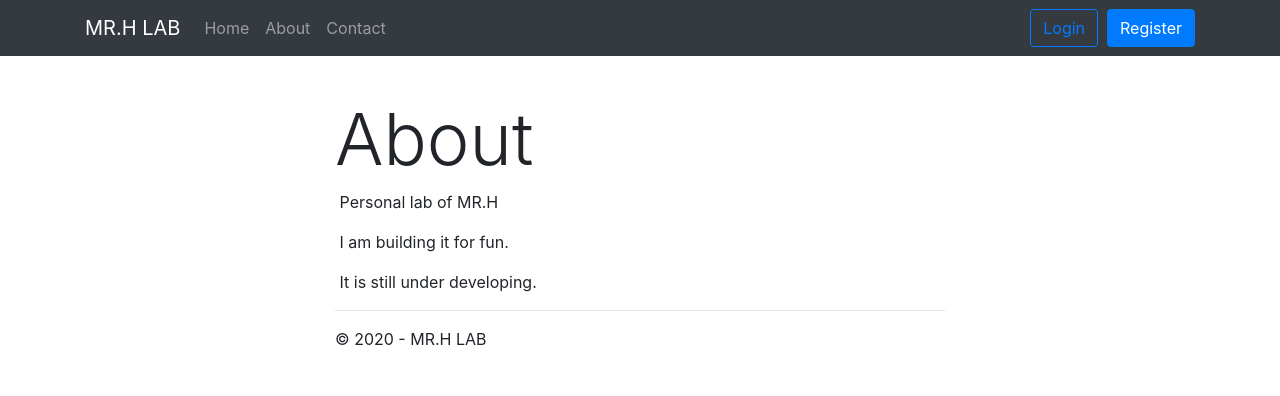
After one commit to MRHuangwk/mrhlab, a Flask app: page /about in a window 1280 px wide. The commit adds this page. Shown: the top 396 px of the page. Run offline with Flask 2, Linux system fonts and the light colour scheme; data comes from the database, SQL or seed files in the repository; some libraries are stand-ins or nearby versions.

Commit message:
add contact and about

```diff
--- a/mrhlab/blueprints/lab.py
+++ b/mrhlab/blueprints/lab.py
@@ -11,3 +11,11 @@ bp = Blueprint('lab', __name__)
 def index():
     applications = Application.query.order_by(Application.id).all()
     return render_template('lab/index.html', applications=applications)
+
+@bp.route('/about')
+def about():
+    return render_template('lab/about.html')
+
+@bp.route('/contact')
+def contact():
+    return render_template('lab/contact.html')
--- a/mrhlab/templates/base.html
+++ b/mrhlab/templates/base.html
@@ -1,18 +1,20 @@
 <!doctype html>
+<html lang="en">
 <head>
     <meta charset="utf-8"/>
     <meta name="viewport" content="width=device-width, initial-scale=1.0">
     <title>{% block title %}{% endblock %} - {{ admin.lab_title|default('MR.H LAB')}}</title>
-    <!-- Bootstrap CSS -->
-    <link rel="stylesheet" href="{{ url_for('static', filename='css/bootstrap.min.css') }}" type="text/css">
-    <script src="{{ url_for('static', filename='js/jquery.min.js') }}"></script>
-    <script src="{{ url_for('static', filename='js/popper.min.js') }}"></script>
-    <script src="{{ url_for('static', filename='js/bootstrap.min.js') }}"></script>
     <link rel="icon" href="{{ url_for('static', filename='favicon.ico') }}" type="image/x-icon">
+    {% block styles %}
+    <link rel="stylesheet" href="{{ url_for('static', filename='css/bootstrap.min.css') }}">
+    <link rel="stylesheet" href="{{ url_for('static', filename='open-iconic/font/css/open-iconic-bootstrap.css') }}">
+    <link rel="stylesheet" href="{{ url_for('static', filename='css/style.css') }}">
+    {% endblock styles %}
 </head>
 
 <body>
 <nav class="navbar navbar-expand-sm bg-dark navbar-dark">
+    <div class="container">
         <!-- Brand -->
         <a class="navbar-brand" href="/">{{ admin.lab_title|default('MR.H LAB')}}</a>
         <!-- Toggler/collapsibe Button -->
@@ -21,27 +23,25 @@
         </button>
         <!-- Navbar links -->
         <div class="collapse navbar-collapse" id="collapsibleNavbar">
-        <ul class="navbar-nav">
+            <ul class="navbar-nav mr-auto">
                 <li class="nav-item"><a class="nav-link" href="{{ url_for('lab.index') }}">Home</a></li>
-            <li class="nav-item"><a class="nav-link" href="{{ url_for('lab.index') }}">About</a></li>
-            <li class="nav-item"><a class="nav-link" href="{{ url_for('lab.index') }}">Contact</a></li>
+                <li class="nav-item"><a class="nav-link" href="{{ url_for('lab.about') }}">About</a></li>
+                <li class="nav-item"><a class="nav-link" href="{{ url_for('lab.contact') }}">Contact</a></li>
             </ul>
             <ul class="navbar-nav ml-auto">
                 {% if current_user.is_authenticated %}
-            <li style="color:grey"><span>{{ current_user.username }}</span>
-                <a class="btn btn-link" href="{{ url_for('auth.logout') }}" role="button">Sign out</a>
+                <li class="nav-item"><a class="nav-link">Logged in as: {{ current_user.username }}</a></li>
+                <li class="nav-item"><a class="btn btn-primary" href="{{ url_for('auth.logout') }}" role="button">Logout</a></li>
                 {% else %}
-                <div class="btn-group">
-                    <a class="btn btn-primary" href="{{ url_for('auth.register') }}" role="button">Register</a>
-                    <a class="btn btn-secondary" href="{{ url_for('auth.login') }}" role="button">Sign in</a>
-                </div>
+                <li class="nav-item"><a class="btn btn-outline-primary" href="{{ url_for('auth.login') }}" role="button">Login</a></li>&nbsp;&nbsp;
+                <li class="nav-item"><a class="btn btn-primary" href="{{ url_for('auth.register') }}" role="button">Register</a></li>
                 {% endif %}
             </ul>
         </div>
+    </div>
 </nav>
 
-<br>
-
+<main>
     <div class="container">
         <header>
             {% block header %}{% endblock %}
@@ -53,9 +53,16 @@
         </div>
         {% endfor %}
         {% block content %}{% endblock %}
+        {% block footer %}
         <hr/>
         <footer>
             <p>&copy; 2020 - {{ admin.lab_title|default('MR.H LAB')}}</p>
         </footer>
+        {% endblock %}
     </div>
-</body>                                                                                                                                                                                                                                                           ~
+</main>
+<script src="{{ url_for('static', filename='js/jquery.min.js') }}"></script>
+<script src="{{ url_for('static', filename='js/popper.min.js') }}"></script>
+<script src="{{ url_for('static', filename='js/bootstrap.min.js') }}"></script>
+</body>
+</html>
--- /dev/null
+++ b/mrhlab/templates/lab/about.html
@@ -0,0 +1,13 @@
+{% extends 'base.html' %}
+
+{% block title %}About{% endblock %}
+
+{% block content %}
+    <div class="page-header">
+        <h1 class="display-3">About</h1>
+        <p>&nbsp;Personal lab of MR.H</p>
+        <p>&nbsp;I am building it for fun.</p>
+        <p>&nbsp;It is still under developing.</p>
+    </div>
+
+{% endblock %}
--- a/mrhlab/templates/pastebin/base.html
+++ b/mrhlab/templates/pastebin/base.html
@@ -11,6 +11,7 @@
 </main>
 
 <footer class="center">
-    <small> &copy; 2020 <a class="blue-text link" href="" title="Written by MR.H">{{ admin.lab_title|default('MR.H LAB')}}</a>
+    <small> &copy; 2020 <a class="blue-text link" href="{{ url_for('lab.index') }}" title="Written by MR.H">{{
+        admin.lab_title|default('MR.H LAB')}}</a>
     </small>
 </footer>
```
Also changed, not shown: mrhlab/static/fun.html (added, +14 -0 lines), mrhlab/templates/lab/contact.html (added, +12 -0 lines), mrhlab/templates/styletransfer/base.html (+15 -9 lines). Lines whose indentation alone changed are shown as unchanged.
